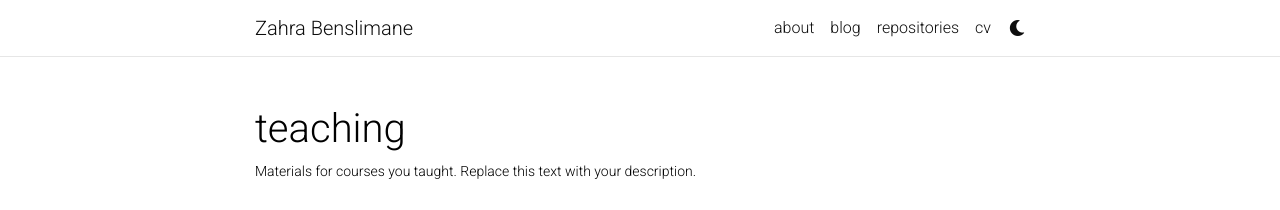
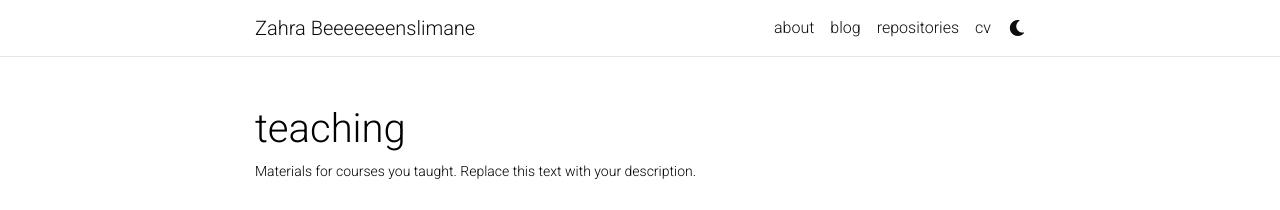
Before and after one commit to ZahraBenslimane/Portfolio, a Jekyll site: the page built from _pages/teaching.md, in a window 1280 px wide. Shown: the top 210 px of the page. Built offline with Jekyll 4.4.1, drawn with Linux system fonts in a browser that asks for light colours; comment, search, counter and statistics services are not loaded; a style sheet for code colours, icons or effects is not loaded.

Commit message:
check synchro with new PC

```diff
--- a/_config.yml
+++ b/_config.yml
@@ -2,7 +2,7 @@
 # Site settings
 # -----------------------------------------------------------------------------
 
-title: Zahra Benslimane # the website title (if blank, full name will be used instead)
+title: Zahra Beeeeeeenslimane # the website title (if blank, full name will be used instead)
 first_name: Zahra
 middle_name: H.
 last_name: Benslimane
```
